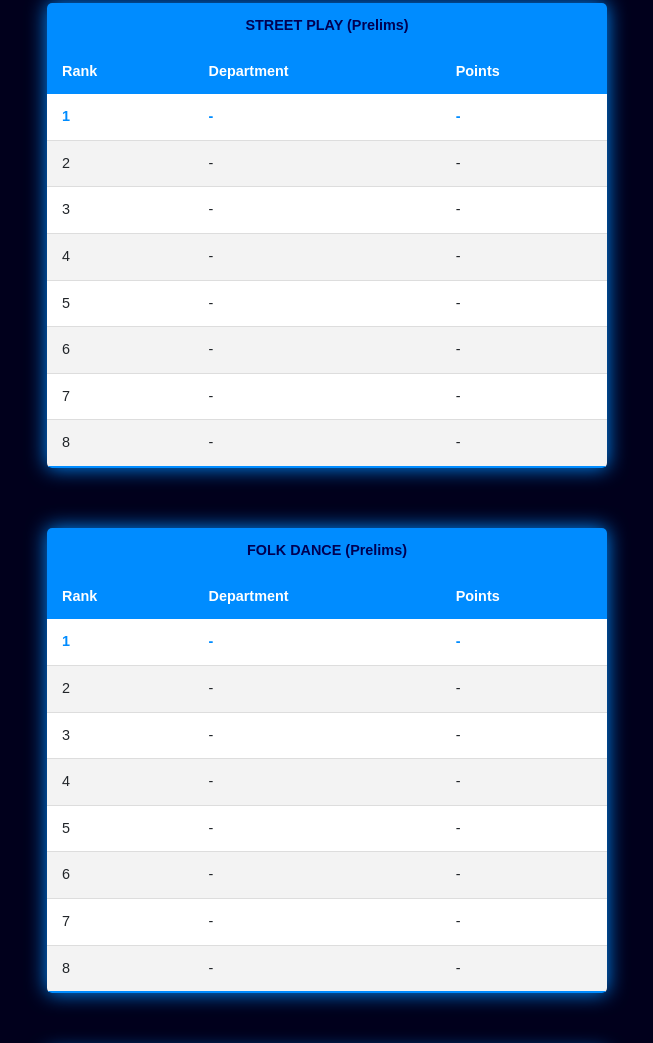
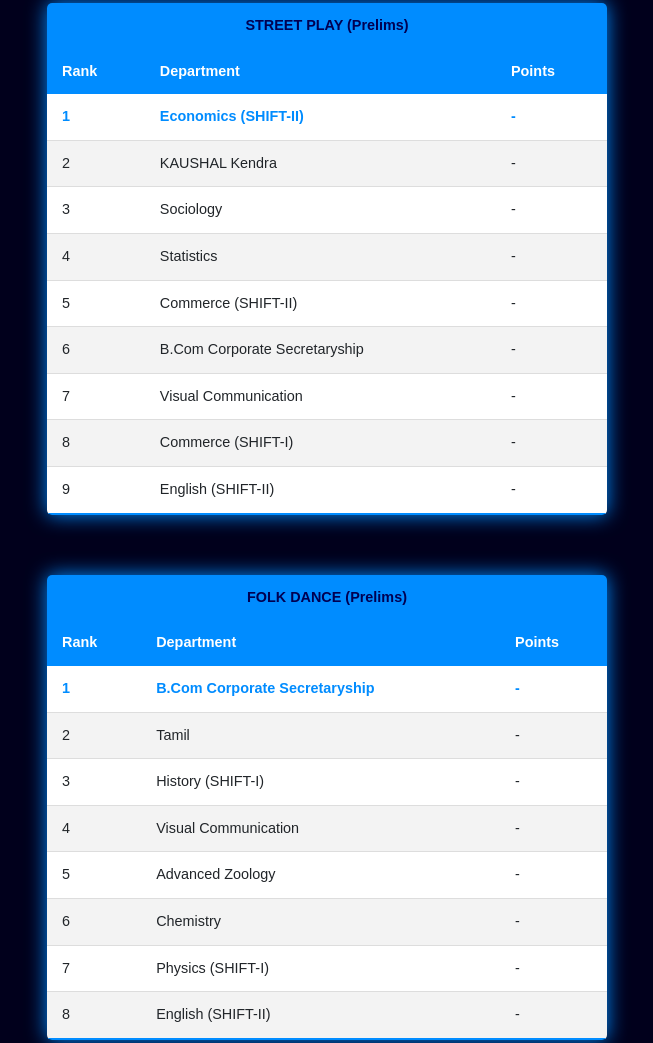
Before and after one commit to SharmelRayen/Leaderboard, a plain HTML site: page public/onStage.html in a window 1280 px wide. Shown: the part 447-1490 px from the top of the page, without its empty margins (313-966 px from the left). Drawn offline with nearby package versions, Linux system fonts and the light colour scheme.

Commit message:
Score Update - 2

```diff
--- a/public/onStage.html
+++ b/public/onStage.html
@@ -69,43 +69,48 @@
                 <tbody>
                     <TR class="active-row">
                         <TD>1</TD>
-                        <TD>-</TD>
+                        <TD>Economics (SHIFT-II)</TD>
                         <TD>-</TD>
                     </TR>
                     <tr>
                         <td>2</td>
-                        <td>-</td>
+                        <td>KAUSHAL Kendra</td>
                         <td>-</td>
                     </tr>
 
                     <tr>
                         <td>3</td>
-                        <td>-</td>
+                        <td>Sociology</td>
                         <td>-</td>
                     </tr>
                     <tr>
                         <td>4</td>
-                        <td>-</td>
+                        <td>Statistics</td>
                         <td>-</td>
                     </tr>
                     <tr>
                         <td>5</td>
-                        <td>-</td>
+                        <td>Commerce (SHIFT-II)</td>
                         <td>-</td>
                     </tr>
                     <tr>
                         <td>6</td>
-                        <td>-</td>
+                        <td>B.Com Corporate Secretaryship</td>
                         <td>-</td>
                     </tr>
                     <tr>
                         <td>7</td>
-                        <td>-</td>
+                        <td>Visual Communication</td>
                         <td>-</td>
                     </tr>
                     <tr>
                         <td>8</td>
+                        <td>Commerce (SHIFT-I)</td>
                         <td>-</td>
+                    </tr>
+                    <tr>
+                        <td>9</td>
+                        <td>English (SHIFT-II)</td>
                         <td>-</td>
                     </tr>
 
@@ -130,43 +135,43 @@
                 <tbody>
                     <TR class="active-row">
                         <TD>1</TD>
-                        <TD>-</TD>
+                        <TD>B.Com Corporate Secretaryship</TD>
                         <TD>-</TD>
                     </TR>
                     <tr>
                         <td>2</td>
-                        <td>-</td>
+                        <td>Tamil</td>
                         <td>-</td>
                     </tr>
 
                     <tr>
                         <td>3</td>
-                        <td>-</td>
+                        <td>History (SHIFT-I)</td>
                         <td>-</td>
                     </tr>
                     <tr>
                         <td>4</td>
-                        <td>-</td>
+                        <td>Visual Communication</td>
                         <td>-</td>
                     </tr>
                     <tr>
                         <td>5</td>
-                        <td>-</td>
+                        <td>Advanced Zoology</td>
                         <td>-</td>
                     </tr>
                     <tr>
                         <td>6</td>
-                        <td>-</td>
+                        <td>Chemistry</td>
                         <td>-</td>
                     </tr>
                     <tr>
                         <td>7</td>
-                        <td>-</td>
+                        <td>Physics (SHIFT-I)</td>
                         <td>-</td>
                     </tr>
                     <tr>
                         <td>8</td>
-                        <td>-</td>
+                        <td>English (SHIFT-II)</td>
                         <td>-</td>
                     </tr>
 
--- a/public/style.css
+++ b/public/style.css
@@ -1,6 +1,3 @@
-html{
-    height: -webkit-fill-available;
-}
 body {
     font-family: sans-serif;
     display: flex;
@@ -8,8 +5,7 @@ body {
     background: rgb(1, 0, 28);
     height: 100vh;
     margin: 0;
-    height: -webkit-fill-available;
-    width: 100vw;
+    /* width: 100vw; */
 }
 
 .container {
@@ -314,6 +310,9 @@ a{
     font-size: 40px;
 }
 @media (max-width: 450px){
+    /* html, body {
+        overflow: hidden;
+    } */
     .container{
         margin-top: 20px;
         display: flex;
@@ -336,6 +335,13 @@ a{
         margin-left: auto;
         padding-right: 0px;
         padding-left: 40px;
+    }
+    .navbar{
+        display: flex;
+        justify-content: flex-end; /* Align items to the right */
+        align-items: center;
+        padding-left: 70px;
+
     }
     .navbar-menu {
         display: none; /* Hide horizontal menu on mobile */
@@ -421,10 +427,13 @@ a{
         padding-top: 30px;*/
     }
     .lscimg{
+        height: 100px;
+        width: auto;
         padding-bottom: 50px;
         padding-top: 0px;
         margin-top: 0px;
     }
+
     .content-phone{
         display: block;
     }
@@ -471,6 +480,7 @@ a{
 }
 
 @media (max-width: 360px) {
+
     .container{
         margin-top: 20px;
         display: flex;
@@ -625,6 +635,7 @@ a{
         justify-content: flex-end; /* Align items to the right */
         align-items: center;
         padding-left: 50px;
+        padding-right: 0px;
     }
     .comp1-phone .mail3-phone{
         padding-left: 60px;
```
Also changed, not shown: public/index.html (+0 -3 lines), public/offStage.html (+49 -49 lines).
